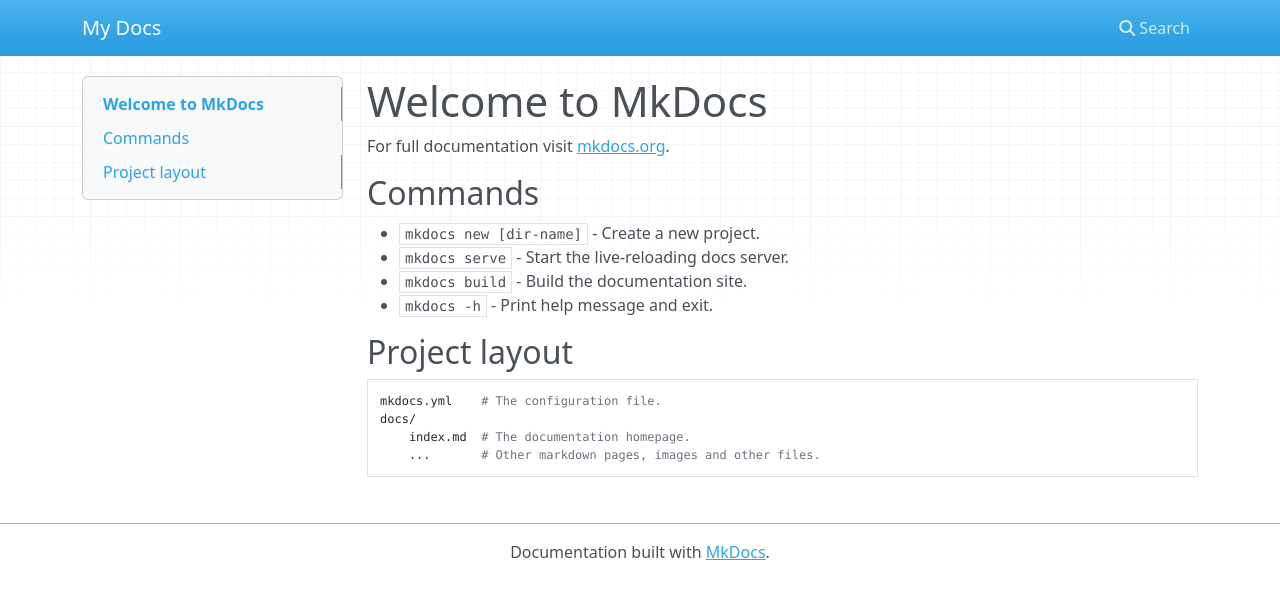
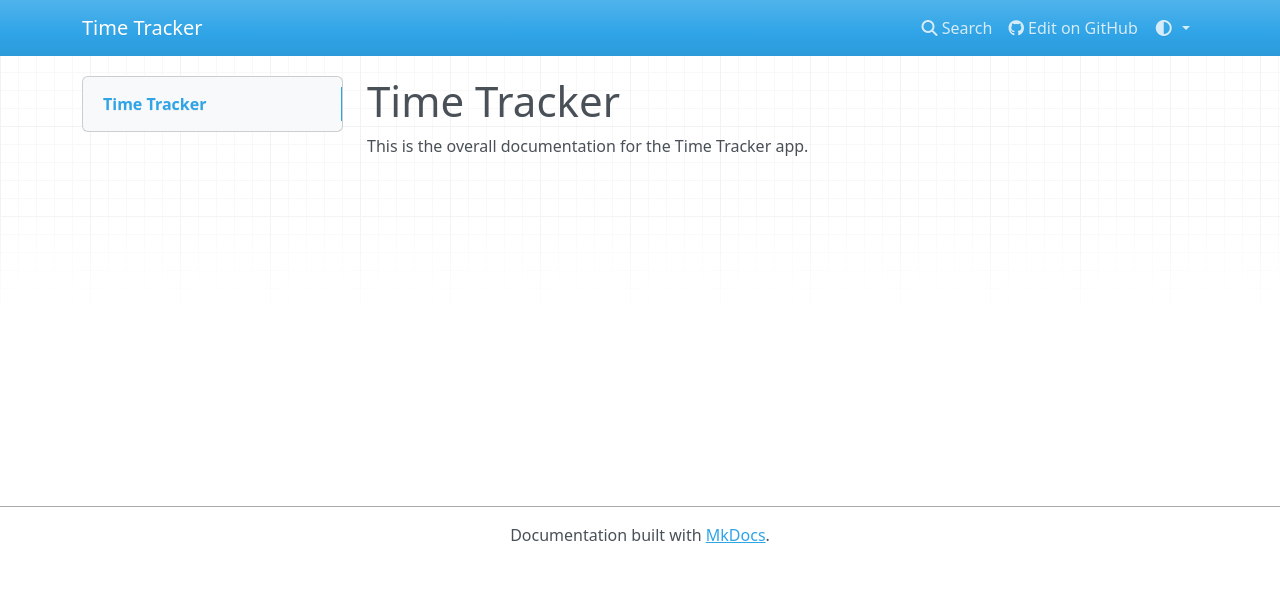
Before and after one commit to foe-eof/time-tracker-docs, an MkDocs documentation site: the page built from docs/index.md, in a window 1280 px wide. Shown: the top 599 px of the page. Built offline with MkDocs 1.6.1, drawn with Linux system fonts in a browser that asks for light colours; nearby versions of some CDN libraries.

```diff
--- a/docs/index.md
+++ b/docs/index.md
@@ -1,17 +1,3 @@
-# Welcome to MkDocs
+# Time Tracker
 
-For full documentation visit [mkdocs.org](https://www.mkdocs.org).
-
-## Commands
-
-* `mkdocs new [dir-name]` - Create a new project.
-* `mkdocs serve` - Start the live-reloading docs server.
-* `mkdocs build` - Build the documentation site.
-* `mkdocs -h` - Print help message and exit.
-
-## Project layout
-
-    mkdocs.yml    # The configuration file.
-    docs/
-        index.md  # The documentation homepage.
-        ...       # Other markdown pages, images and other files.
+This is the overall documentation for the Time Tracker app.
--- a/mkdocs.yml
+++ b/mkdocs.yml
@@ -1 +1,15 @@
-site_name: My Docs
+site_name: Time Tracker
+repo_url: https://github.com/foe-eof/time-tracker-docs
+edit_uri: blob/master/docs/
+validation:
+  omitted_files: warn
+  absolute_links: warn
+  unrecognized_links: warn
+  anchors: warn
+
+theme:
+  name: mkdocs
+  color_mode: auto
+  user_color_mode_toggle: true
+
+strict: true
```
